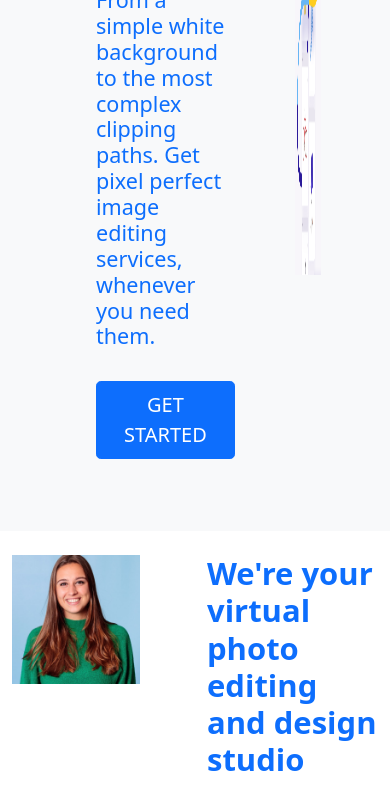
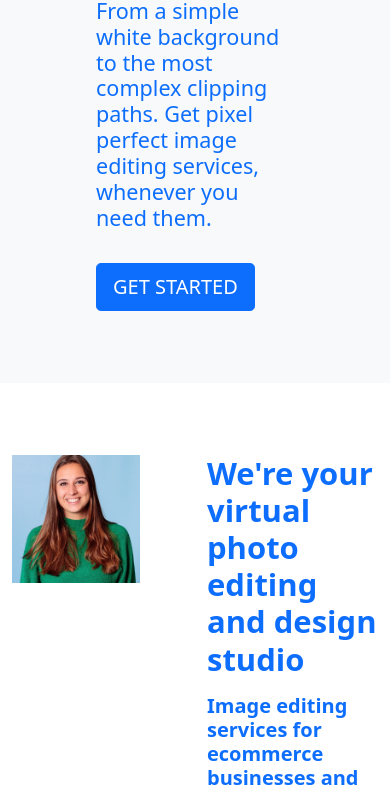
Before and after one commit to Cee-tech21/Image_edits, a plain HTML site: page index.html in a window 390 px wide. Shown: the part 324-1115 px from the top of the page. Drawn offline with Linux system fonts and the light colour scheme.

Commit message:
Add display-none feature to second section image

```diff
--- a/index.html
+++ b/index.html
@@ -62,7 +62,7 @@
           </nav>
     </header>
 
-    <section class="container-fluid my-4">
+    <section class="container-fluid my-4 py-5">
         <div class="row bg-light px-5 py-5">
             <div class="col text-primary px-5">
                 <p class="display-5 fw-bold ">
@@ -77,7 +77,7 @@
                     GET STARTED</button>
             </div>
 
-            <div class="col py-5">
+            <div class="col d-none d-md-block py-5">
                 <img src="./Images/section1_img.png" alt=""
                     class="w-75 h-75">
             </div>
@@ -348,7 +348,8 @@
         <div class="row text-center bg-dark py-5">
         <img src="./Images/logo-path-light.svg" alt=""
             class="w-25 d-flex mx-auto mb-5">
-        <ul class="d-lg-flex text-white list-unstyled justify-content-around">
+        <ul class="d-lg-flex text-white list-unstyled
+                justify-content-around">
             <li>HOME</li>
             <li>ABOUT</li>
             <li>TESTIMONIALS</li>
```
